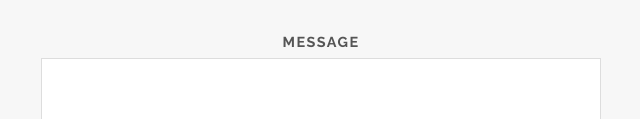
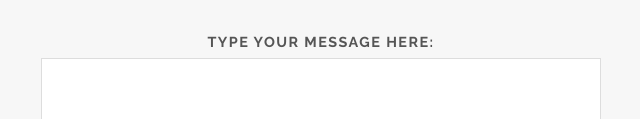
Before and after one commit to corngk/page, a plain HTML site: page index.html in a window 1280 px wide. Shown: the part 1745-1864 px from the top of the page, without its empty margins (319-959 px from the left). Drawn offline with Linux system fonts and the light colour scheme.

Commit message:
Update index.html

```diff
--- a/index.html
+++ b/index.html
@@ -86,7 +86,7 @@
 							<input name="email" id="email" type="email">
 						</div>
 						<div class="form-control">
-							<label for="message">Message</label>
+							<label for="message">Type Your Message Here:</label>
 							<textarea name="message" id="message" rows="4"></textarea>
 						</div>
 						<ul class="actions">
```
